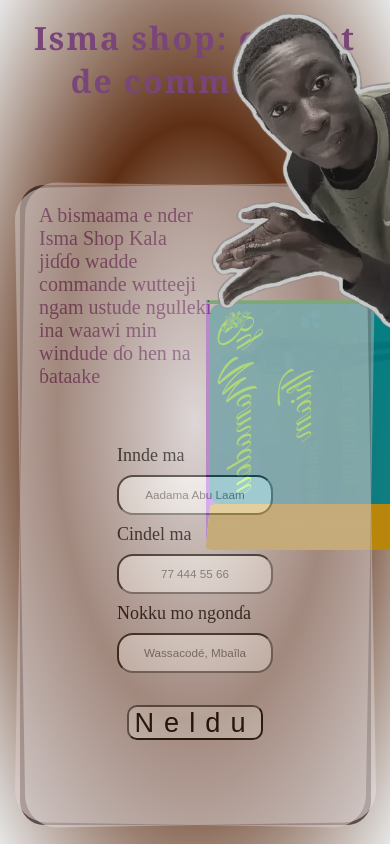
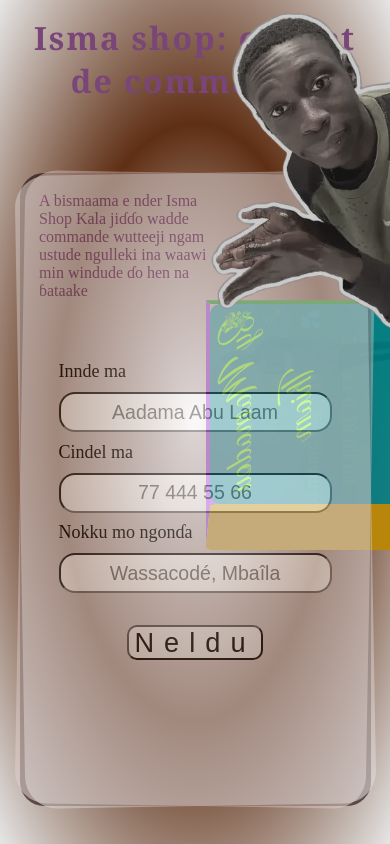
Before and after one commit to baaratik93/Challenge---CSS---2, a plain HTML site: page index.html in a window 390 px wide. Shown: the top 844 px of the page. Drawn offline with Linux system fonts and the light colour scheme.

Commit message:
Responsive update

```diff
--- a/css/index.css
+++ b/css/index.css
@@ -41,18 +41,21 @@ body {
   border-radius: 1.5rem;
   display: -ms-grid;
   display: grid;
-  gap: 1rem;
+  height: 75vh;
 }
 
 .container .text p {
   color: #7a4579;
-  margin-right: 15vw;
+  margin-right: 10vw;
   padding-right: 5rem;
+  font-size: 1rem;
 }
 
 .container .text form {
-  height: 40vh;
-  margin: 1rem;
+  height: 30vh;
+  margin: 0 1rem;
+  -webkit-transform: translateY(-4rem);
+          transform: translateY(-4rem);
 }
 
 .container .text form label {
@@ -62,14 +65,14 @@ body {
 .container .text form label, .container .text form input {
   display: block;
   margin: .5em auto;
-  width: 40vw;
+  width: 70vw;
 }
 
 .container .text form input[type="text"] {
   border-radius: 1rem;
   height: 40px;
   text-align: center;
-  font-size: 3vw;
+  font-size: 5vw;
   padding: 5px;
 }
 
```
